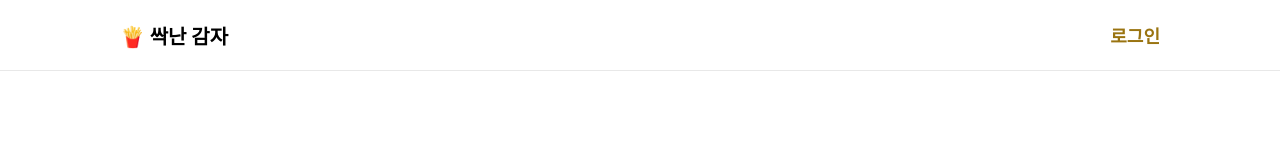
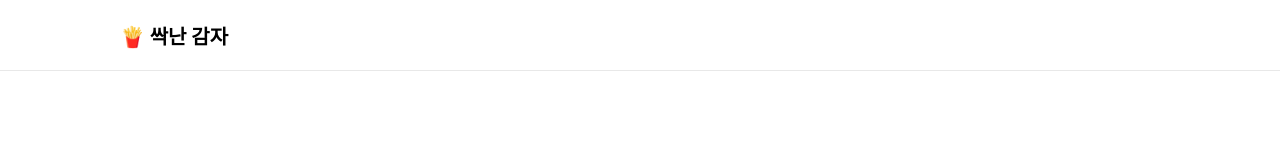
Before and after one commit to potathon/team1-fe, a React (Create React App) app: page / in a window 1280 px wide. Shown: the top 160 px of the page. Built offline with nearby package versions, Linux system fonts and the light colour scheme.

Commit message:
chore: delete login tab

```diff
--- a/src/components/LoginHeader.jsx
+++ b/src/components/LoginHeader.jsx
@@ -5,9 +5,6 @@ export default function LoginHeader() {
     <div className={styles.main}>
       <div className={styles.container}>
         <div className={styles.logo}>🍟 싹난 감자</div>
-        <div className={styles.right}>
-          <div className={styles.logIn}>로그인</div>
-        </div>
       </div>
     </div>
   )
```
